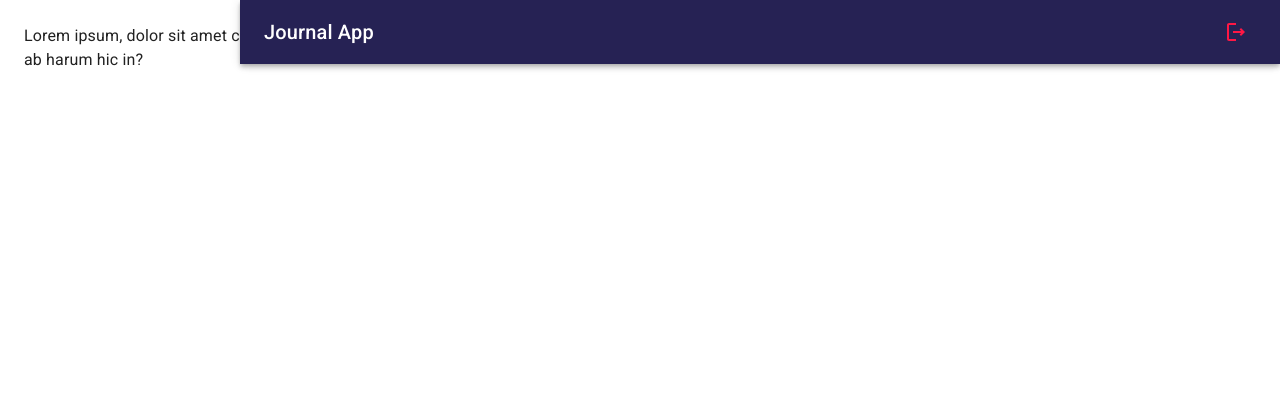
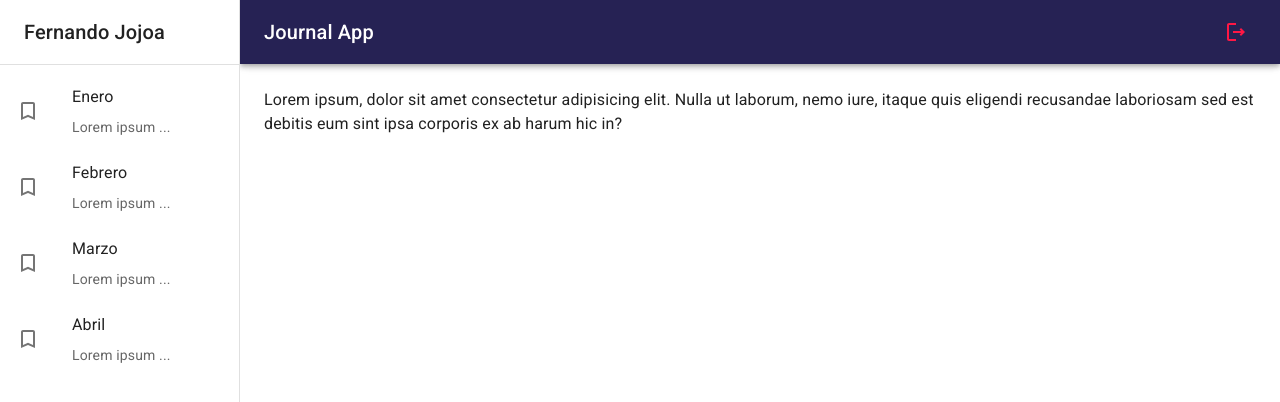
Before and after one commit to LuisFJojoa/journal-app, a React (Vite) app: page / in a window 1280 px wide. Shown: the top 402 px of the page. Built offline with nearby package versions, Linux system fonts and the light colour scheme.

Commit message:
Create SideBar component

```diff
--- a/src/journal/layout/JournalLayout.jsx
+++ b/src/journal/layout/JournalLayout.jsx
@@ -1,5 +1,5 @@
-import { Box } from "@mui/material"
-import { NavBar } from "../../ui/components"
+import { Box, Toolbar } from "@mui/material"
+import { NavBar, SideBar } from "../../ui/components"
 
 const drawerWidth = 240;
 
@@ -12,7 +12,7 @@
 
       <NavBar drawerWidth={drawerWidth}/>
 
-      {/* Sidebar */}
+      <SideBar drawerWidth={drawerWidth}/>
 
       <Box
         component='main'
@@ -21,7 +21,7 @@
           p: 3
         }}>
 
-        {/* Toolbar */}
+        <Toolbar/>
 
         {children}
 
--- /dev/null
+++ b/src/ui/components/SideBar.jsx
@@ -0,0 +1,55 @@
+import { TurnedInNot } from "@mui/icons-material"
+import { Box, Divider, Drawer, Grid, List, ListItem, ListItemButton, ListItemIcon, ListItemText, Toolbar, Typography } from "@mui/material"
+
+export const SideBar = ({ drawerWidth = 240 }) => {
+  return (
+    <Box
+      component='nav'
+      sx={{
+        width: { sm: drawerWidth },
+        flexShrink: { sm: 0 }
+      }}>
+      <Drawer
+        variant="permanent" //temporary
+        open
+        sx={{
+          display: { xs: 'block' },
+          '& .MuiDrawer-paper': {
+            boxSizing: 'border-box',
+            width: drawerWidth
+          }
+        }}
+      >
+        <Toolbar>
+          <Typography
+            variant="h6"
+            noWrap
+            component="div">
+            Fernando Jojoa
+          </Typography>
+        </Toolbar>
+        <Divider />
+
+        <List>
+          {
+            ['Enero', 'Febrero', 'Marzo', 'Abril'].map(text => (
+              <ListItem key={text} disablePadding>
+                <ListItemButton>
+                  <ListItemIcon>
+                    <TurnedInNot />
+                  </ListItemIcon>
+                  <Grid container
+                    direction="column">
+                    <ListItemText primary={text} />
+                    <ListItemText secondary={'Lorem ipsum ...'} />
+                  </Grid>
+                </ListItemButton>
+              </ListItem>
+            ))
+          }
+        </List>
+
+      </Drawer>
+    </Box>
+  )
+}
--- a/src/ui/components/index.js
+++ b/src/ui/components/index.js
@@ -1 +1,2 @@
 export * from './NavBar'
+export * from './SideBar'
```
Also changed, not shown: src/auth/pages/RegisterPage.jsx (+12 -4 lines).
